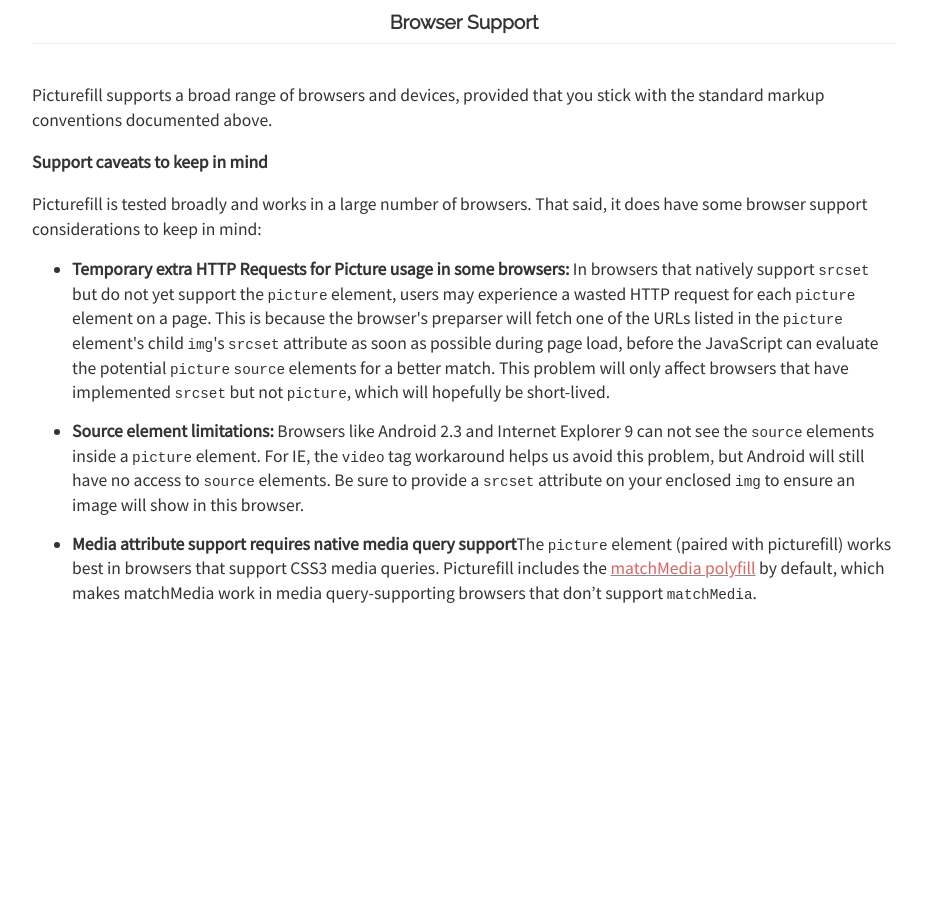
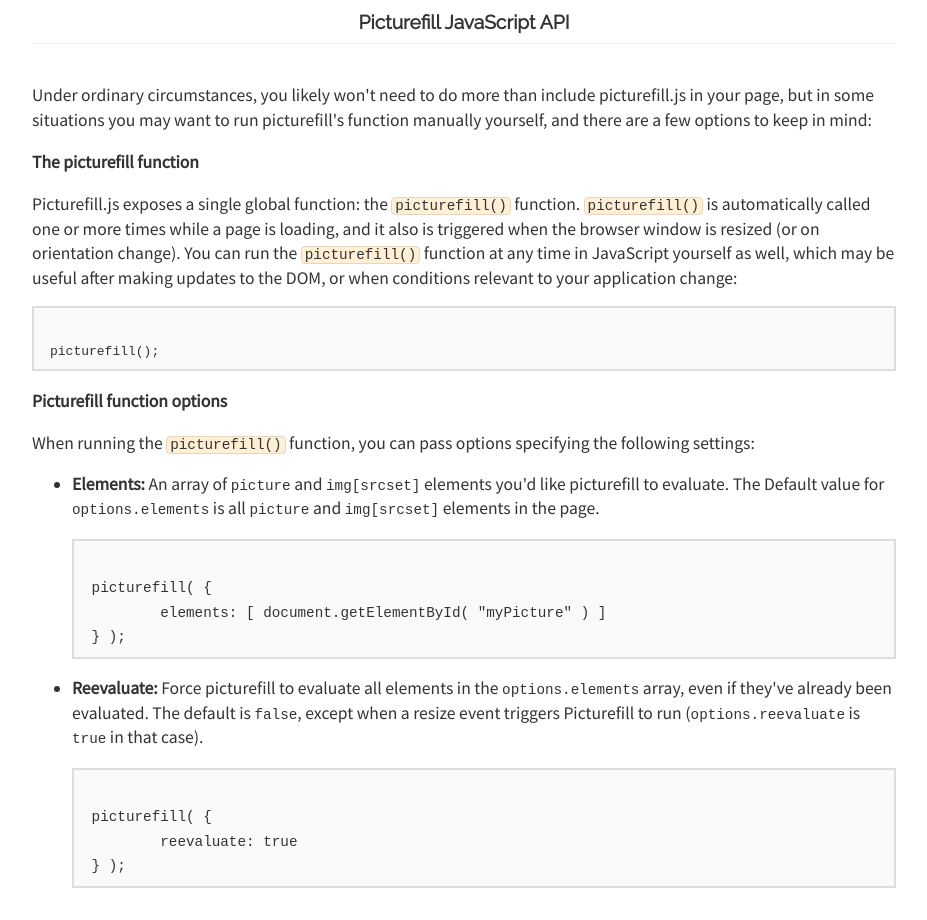
Before and after one commit to scottjehl/picturefill, a website: page index.html in a window 1280 px wide. Shown: the part 6760-7680 px from the top of the page, without its empty margins (176-1103 px from the left). Before the commit the page ends 7413 px from the top, so only its background shows below. Drawn offline with Linux system fonts and the light colour scheme.

Commit message:
added api documentation. fixes #200

```diff
--- a/index.html
+++ b/index.html
@@ -318,6 +318,38 @@ srcset=&quot;examples/images/pic-small.png 400w, examples/images/pic-medium.png
 				<img srcset="examples/images/small.jpg" alt="A giant stone face at The Bayon temple in Angkor Thom, Cambodia">
 		</picture>
 
+		<h2 id="api">Picturefill JavaScript API</h2>
+
+		<p>Under ordinary circumstances, you likely won't need to do more than include picturefill.js in your page, but in some situations you may want to run picturefill's function manually yourself, and there are a few options to keep in mind:</p>
+
+		<h3>The picturefill function</h3>
+
+		<p>Picturefill.js exposes a single global function: the <code>picturefill()</code> function. <code>picturefill()</code> is automatically called one or more times while a page is loading, and it also is triggered when the browser window is resized (or on orientation change). You can run the <code>picturefill()</code> function at any time in JavaScript yourself as well, which may be useful after making updates to the DOM, or when conditions relevant to your application change:</p>
+
+<pre><code>
+picturefill();
+</code></pre>
+
+		<h3>Picturefill function options</h3>
+
+		<p>When running the <code>picturefill()</code> function, you can pass options specifying the following settings:</p>
+
+		<ul>
+			<li><strong>Elements:</strong> An array of <code>picture</code> and <code>img[srcset]</code> elements you'd like picturefill to evaluate. The Default value for <code>options.elements</code> is all <code>picture</code> and <code>img[srcset]</code> elements in the page.
+<pre><code>
+picturefill( {
+	elements: [ document.getElementById( "myPicture" ) ]
+} );
+</code></pre>
+			</li>
+			<li><strong>Reevaluate:</strong> Force picturefill to evaluate all elements in the <code>options.elements</code> array, even if they've already been evaluated. The default is <code>false</code>, except when a resize event triggers Picturefill to run (<code>options.reevaluate</code> is <code>true</code> in that case).
+<pre><code>
+picturefill( {
+	reevaluate: true
+} );
+</code></pre>
+			</li>
+		</ul>
 
 		<h2 id="support">Browser Support</h2>
 		<p>Picturefill supports a broad range of browsers and devices, provided that you stick with the standard markup conventions documented above. </p>
```
